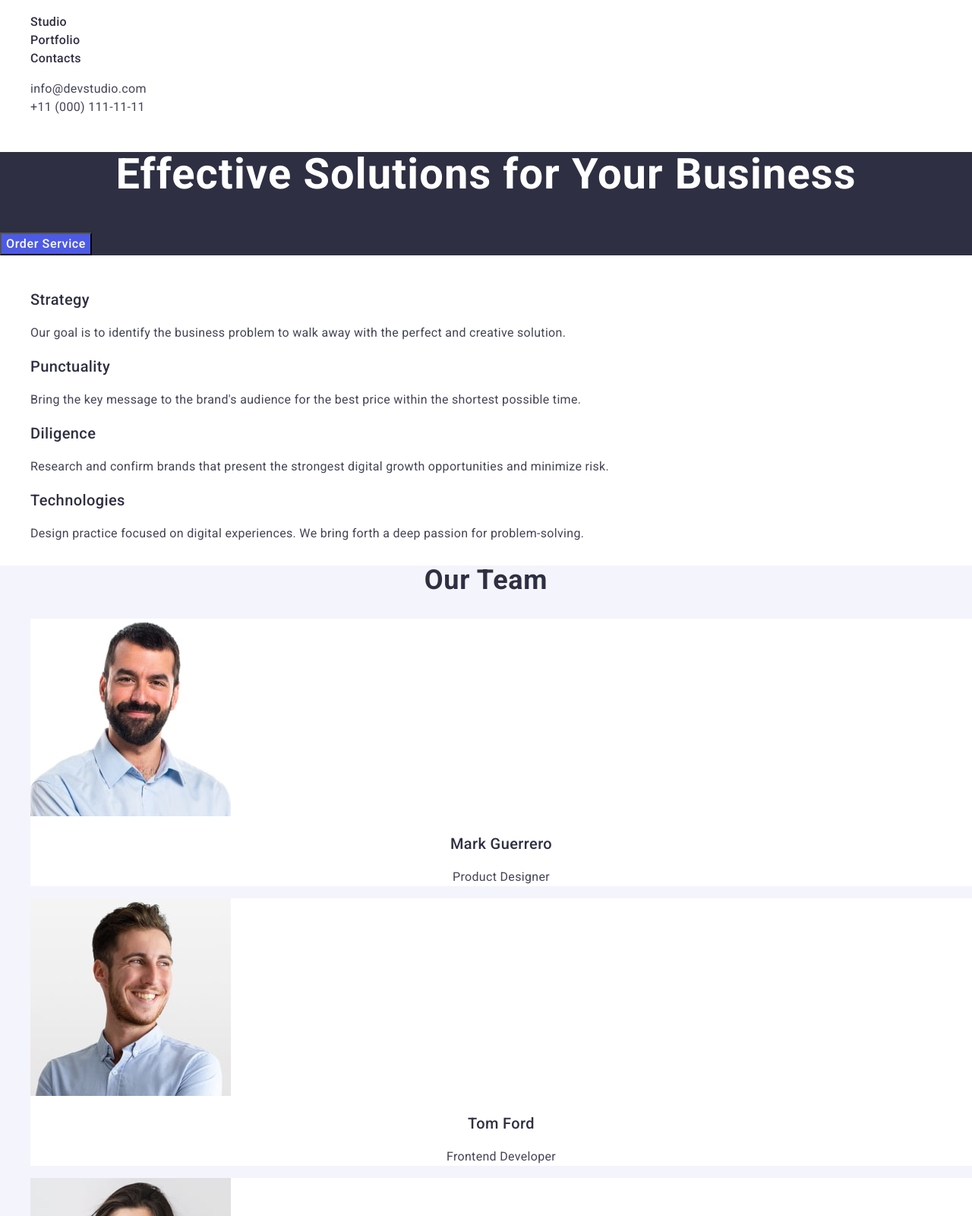
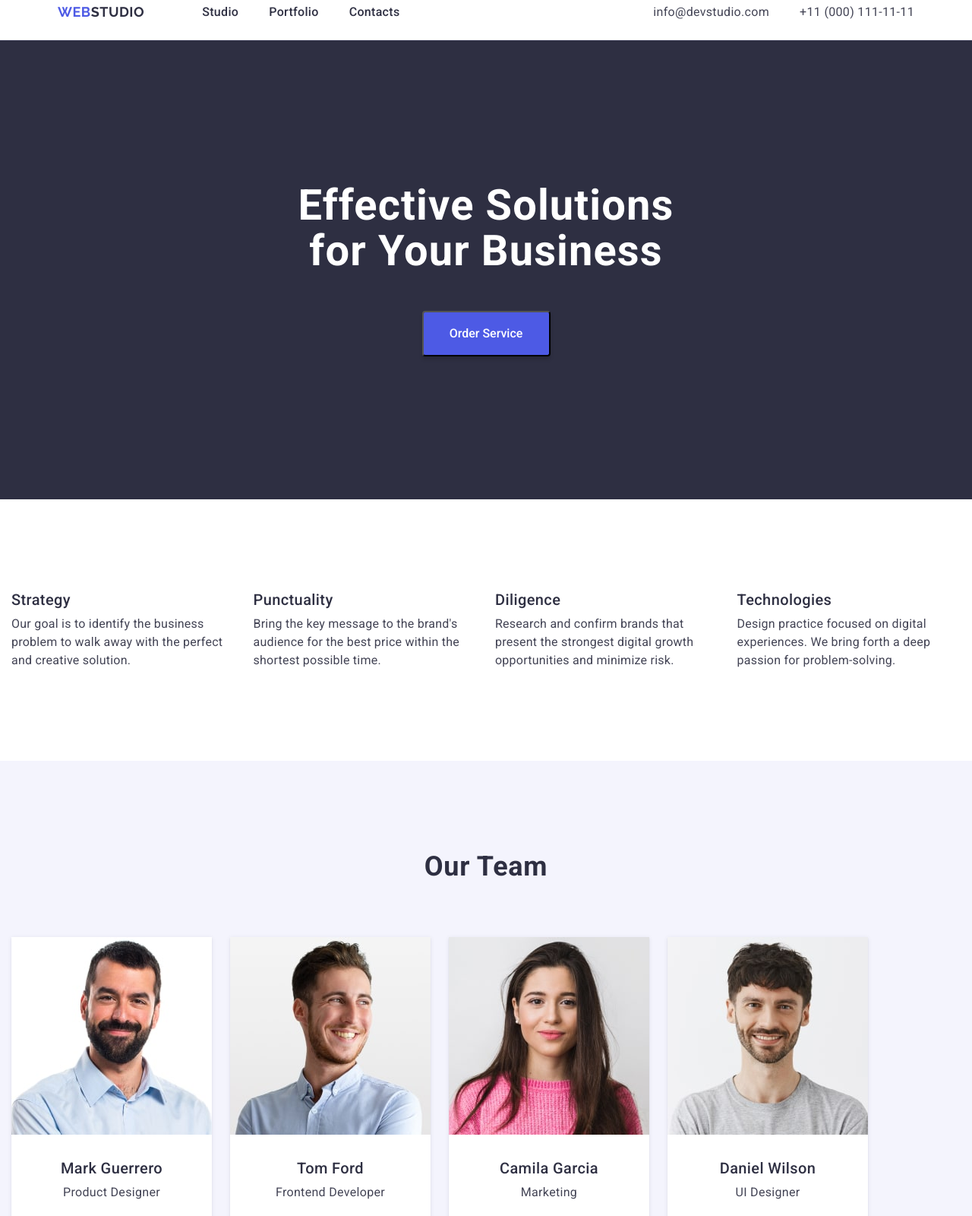
Before and after one commit to Dmytro-RAD/goit-markup-hw-03, a plain HTML site: page index.html in a window 1280 px wide. Shown: the part 20-1620 px from the top of the page at 76% size. Drawn offline with nearby package versions, Linux system fonts and the light colour scheme.

Commit message:
add all elements&styles

```diff
--- a/css/styles.css
+++ b/css/styles.css
@@ -4,8 +4,12 @@ body {
   background-color: #fff;
 }
 
+/* reset */
+
 ul,
 ol {
+  margin: 0;
+  padding: 0;
   list-style-type: none;
 }
 
@@ -13,10 +17,47 @@ a {
   text-decoration: none;
 }
 
+h1,
+h2,
+h3,
+h4,
+h5,
+h6,
+p {
+  margin: 0;
+}
+
+img {
+  display: block;
+  min-width: 100%;
+  height: auto;
+}
+
+/* common */
+
+.container {
+  width: 1158px;
+  padding: 0 15px;
+  margin: 0 auto;
+}
+
+/* Header Section */
+
 .pege-header {
+  border-bottom: 1px solid #e7e9fc;
   font-family: 'Roboto', sans-serif;
   color: #2e2f42;
   background-color: #ffffff;
+}
+
+.header-container {
+  display: flex;
+  align-items: center;
+}
+
+.header-nav {
+  display: flex;
+  align-items: center;
 }
 
 .logo {
@@ -29,11 +70,24 @@ a {
   color: #4d5ae5;
 }
 
+.header-logo {
+  padding: 24px 0;
+  margin-right: 76px;
+}
+
 .header-logo .logo-part {
   color: #2e2f42;
 }
 
+.nav-list {
+  display: flex;
+  align-items: center;
+  gap: 40px;
+}
+
 .nav-link {
+  display: block;
+  padding: 24px 0;
   font-weight: 500;
   font-size: 16px;
   line-height: 1.5;
@@ -43,9 +97,18 @@ a {
 
 .contacts {
   font-style: normal;
+  margin-left: auto;
 }
 
-.address-contacts {
+.contacts-list {
+  display: flex;
+  align-items: center;
+  gap: 40px;
+}
+
+.contacts-link {
+  display: block;
+  padding: 24px 0;
   font-size: 16px;
   line-height: 1.5;
   letter-spacing: 0.02em;
@@ -59,11 +122,19 @@ a {
   color: #404bbf;
 }
 
+/* Section One*/
+
 .section-one {
   background: #2e2f42;
+  padding-top: 188px;
+  padding-bottom: 188px;
 }
 
 .main-title {
+  display: block;
+  width: 496px;
+  padding-bottom: 48px;
+  margin: 0 auto;
   font-size: 56px;
   line-height: 1.07;
   letter-spacing: 0.02em;
@@ -72,14 +143,20 @@ a {
 }
 
 .button-mainpage {
+  display: block;
+  margin: 0 auto;
   font-family: inherit;
-  background: #4d5ae5;
   cursor: pointer;
   font-weight: 500;
   font-size: 16px;
   line-height: 1.5;
-  letter-spacing: 0.04em;
   color: #fff;
+  border-radius: 4px;
+  padding: 16px 32px;
+  width: 169px;
+  height: auto;
+  box-shadow: 0 4px 4px 0 rgba(0, 0, 0, 0.15);
+  background: #4d5ae5;
 }
 
 .button-mainpage:hover,
@@ -87,13 +164,35 @@ a {
   background: #404bbf;
 }
 
+/* Advantages Section */
+
+.advantages-container {
+  width: 100%;
+  height: auto;
+  margin-top: 120px;
+  margin-bottom: 120px;
+}
+
 .visually-hidden {
+  position: absolute;
+  width: 1px;
   margin: -1px;
   border: 0;
+  padding: 0;
   white-space: nowrap;
   clip-path: inset(100%);
   clip: rect(0 0 0 0);
   overflow: hidden;
+}
+
+.advantages-list {
+  display: flex;
+  gap: 24px;
+  align-items: stretch;
+}
+
+.advantages-item {
+  width: calc((100% - 72px) / 4);
 }
 
 .tilte-list {
@@ -102,29 +201,50 @@ a {
   line-height: 1.2;
   letter-spacing: 0.02em;
   color: #2e2f42;
+  padding-bottom: 8px;
 }
 
 .text-section-two {
   font-size: 16px;
   line-height: 1.5;
-  letter-spacing: 0.02em;
+  letter-spacing: 0.015em;
   color: #434455;
 }
 
-.tilte-our-team {
+/* Our Team Section */
+
+.ourteam-container {
+  width: 100%;
+  height: auto;
+  padding-top: 120px;
+  padding-bottom: 120px;
+  background: #f4f4fd;
+}
+
+.tilte-ourteam {
   font-size: 36px;
   line-height: 1.11;
   letter-spacing: 0.02em;
   text-align: center;
   text-transform: capitalize;
   color: #2e2f42;
+  height: auto;
+  margin: 0 auto;
+  padding-bottom: 72px;
 }
 
-.our-team {
-  background: #f4f4fd;
+.cards-list {
+  display: flex;
+  gap: 24px;
+  width: calc((100% - 72px) / 4);
 }
 
-.our-team-card {
+.cards-item {
+  border-radius: 0 0 4px 4px;
+  width: 264px;
+  height: auto;
+  box-shadow: 0 2px 1px 0 rgba(46, 47, 66, 0.08),
+    0 1px 1px 0 rgba(46, 47, 66, 0.16), 0 1px 6px 0 rgba(46, 47, 66, 0.08);
   background: #fff;
 }
 
@@ -135,27 +255,77 @@ a {
   letter-spacing: 0.02em;
   text-align: center;
   color: #2e2f42;
+  margin: 0 auto;
+  padding-top: 32px;
+  padding-bottom: 8px;
 }
 
-.ourteam-text {
+.ourteam-position {
   font-size: 16px;
   line-height: 1.5;
   letter-spacing: 0.02em;
   text-align: center;
   color: #434455;
+  margin: 0 auto;
+  padding-bottom: 32px;
 }
 
-.title-ourportfolio {
+/* Our Portfolio Section */
+
+.portfolio-container {
+  width: 100%;
+  height: auto;
+  margin-top: 120px;
+  margin-bottom: 120px;
+  background: #fff;
+}
+
+.main-title-portfolio {
   font-size: 36px;
   line-height: 1.11;
   letter-spacing: 0.02em;
   text-align: center;
   text-transform: capitalize;
   color: #2e2f42;
+  margin: 0 auto;
+  padding-bottom: 72px;
 }
 
-.card-ourportfolio {
-  background: #fff;
+.row-up {
+  display: flex;
+  gap: 24px;
+  justify-content: center;
+  width: 100%;
+  height: auto;
+  padding-bottom: 48px;
+}
+
+.row-down {
+  display: flex;
+  gap: 24px;
+  justify-content: center;
+  width: 100%;
+  height: auto;
+}
+
+.card-list {
+  display: flex;
+  flex-direction: column;
+  align-items: center;
+  width: calc((100% - 120px) / 6);
+}
+
+.card-item {
+  width: 360px;
+  height: auto;
+}
+
+.card-content {
+  border-bottom: 1px solid #e7e9fc;
+  border-left: 1px solid #e7e9fc;
+  border-right: 1px solid #e7e9fc;
+  width: 360px;
+  height: auto;
 }
 
 .portfolio-tiltle {
@@ -164,6 +334,9 @@ a {
   line-height: 1.2;
   letter-spacing: 0.02em;
   color: #2e2f42;
+  padding-top: 32px;
+  padding-bottom: 8px;
+  padding-left: 16px;
 }
 
 .portfolio-text {
@@ -171,6 +344,15 @@ a {
   line-height: 1.5;
   letter-spacing: 0.02em;
   color: #434455;
+  padding-bottom: 32px;
+  padding-left: 16px;
+}
+
+/* Footer Section */
+
+.footer-container {
+  padding-top: 100px;
+  padding-bottom: 100px;
 }
 
 .page-footer {
@@ -178,12 +360,15 @@ a {
 }
 
 .footer-logo .logo-part {
+  padding-bottom: 16px;
   color: #f4f4fd;
 }
 
 .footer-text {
+  padding-top: 16px;
   font-size: 16px;
   line-height: 1.5;
   letter-spacing: 0.02em;
   color: #f4f4fd;
+  width: 264px;
 }
--- a/index.html
+++ b/index.html
@@ -21,6 +21,7 @@
   </head>
   <body>
     <header class="pege-header">
+      <div class="container header-container">
         <nav class="header-nav">
           <a class="logo header-logo" href="./index.html"
             >Web<span class="logo-part">Studio</span>
@@ -34,51 +35,55 @@
           </ul>
         </nav>
         <address class="contacts">
-        <ul>
+          <ul class="contacts-list">
             <li>
-            <a class="address-contacts" href="mailto:info@devstudio.com"
+              <a class="contacts-link" href="mailto:info@devstudio.com"
                 >info@devstudio.com</a
               >
             </li>
             <li>
-            <a class="address-contacts" href="tel:+110001111111"
+              <a class="contacts-link" href="tel:+110001111111"
                 >+11 (000) 111-11-11</a
               >
             </li>
           </ul>
         </address>
+      </div>
     </header>
     <main>
       <section class="section-one">
+        <div class="container">
           <h1 class="main-title">Effective Solutions for Your Business</h1>
           <button type="button" class="button-mainpage">Order Service</button>
+        </div>
       </section>
 
       <section>
+        <div class="container advantages-container">
           <h2 class="visually-hidden">Our advantages</h2>
-        <ul>
-          <li>
+          <ul class="advantages-list">
+            <li class="advantages-item">
               <h3 class="tilte-list">Strategy</h3>
               <p class="text-section-two">
-              Our goal is to identify the business problem to walk away with the
-              perfect and creative solution.
+                Our goal is to identify the business problem to walk away with
+                the perfect and creative solution.
               </p>
             </li>
-          <li>
+            <li class="advantages-item">
               <h3 class="tilte-list">Punctuality</h3>
               <p class="text-section-two">
                 Bring the key message to the brand's audience for the best price
                 within the shortest possible time.
               </p>
             </li>
-          <li>
+            <li class="advantages-item">
               <h3 class="tilte-list">Diligence</h3>
               <p class="text-section-two">
                 Research and confirm brands that present the strongest digital
                 growth opportunities and minimize risk.
               </p>
             </li>
-          <li>
+            <li class="advantages-item">
               <h3 class="tilte-list">Technologies</h3>
               <p class="text-section-two">
                 Design practice focused on digital experiences. We bring forth a
@@ -86,12 +91,14 @@
               </p>
             </li>
           </ul>
+        </div>
       </section>
 
       <section class="our-team">
-        <h2 class="tilte-our-team">Our Team</h2>
-        <ul>
-          <li class="our-team-card">
+        <div class="container ourteam-container">
+          <h2 class="tilte-ourteam">Our Team</h2>
+          <ul class="cards-list">
+            <li class="cards-item">
               <img
                 src="./images/img-1.jpg"
                 alt="man_Mark"
@@ -99,9 +106,9 @@
                 height="260"
               />
               <h3 class="ourteam-subtitle">Mark Guerrero</h3>
-            <p class="ourteam-text">Product Designer</p>
+              <p class="ourteam-position">Product Designer</p>
             </li>
-          <li class="our-team-card">
+            <li class="cards-item">
               <img
                 src="./images/img-2.jpg"
                 alt="man_Tom"
@@ -109,9 +116,9 @@
                 height="260"
               />
               <h3 class="ourteam-subtitle">Tom Ford</h3>
-            <p class="ourteam-text">Frontend Developer</p>
+              <p class="ourteam-position">Frontend Developer</p>
             </li>
-          <li class="our-team-card">
+            <li class="cards-item">
               <img
                 src="./images/img-3.jpg"
                 alt="woman_Camila"
@@ -119,9 +126,9 @@
                 height="260"
               />
               <h3 class="ourteam-subtitle">Camila Garcia</h3>
-            <p class="ourteam-text">Marketing</p>
+              <p class="ourteam-position">Marketing</p>
             </li>
-          <li class="our-team-card">
+            <li class="cards-item">
               <img
                 src="./images/img-4.jpg"
                 alt="man_Daniel"
@@ -129,85 +136,104 @@
                 height="260"
               />
               <h3 class="ourteam-subtitle">Daniel Wilson</h3>
-            <p class="ourteam-text">UI Designer</p>
+              <p class="ourteam-position">UI Designer</p>
             </li>
           </ul>
+        </div>
       </section>
 
-      <section>
-        <h2 class="title-ourportfolio">Our Portfolio</h2>
-        <ul>
-          <li class="card-ourportfolio">
+      <section class="portfolio-container">
+        <div class="container">
+          <h2 class="main-title-portfolio">Our Portfolio</h2>
+          <ul class="row-up">
+            <li class="card-item card-list">
               <img
                 src="./images/portfolio-1.jpg"
                 alt="BankApp"
                 width="360"
                 height="300"
               />
+              <div class="card-content">
                 <h3 class="portfolio-tiltle">Banking App</h3>
                 <p class="portfolio-text">App</p>
+              </div>
             </li>
-          <li class="ocard-ourportfolio">
+            <li class="card-item">
               <img
                 src="./images/portfolio-2.jpg"
                 alt="Payment"
                 width="360"
                 height="300"
               />
+              <div class="card-content">
                 <h3 class="portfolio-tiltle">Cashless Payment</h3>
                 <p class="portfolio-text">Marketing</p>
+              </div>
             </li>
-          <li class="card-ourportfolio">
+            <li class="card-item">
               <img
                 src="./images/portfolio-3.jpg"
                 alt="Meditation App"
                 width="360"
                 height="300"
               />
+              <div class="card-content">
                 <h3 class="portfolio-tiltle">Meditation App</h3>
                 <p class="portfolio-text">App</p>
+              </div>
             </li>
-          <li class="card-ourportfolio">
+          </ul>
+          <ul class="row-down">
+            <li class="card-item">
               <img
                 src="./images/portfolio-4.jpg"
                 alt="Taxi Service"
                 width="360"
                 height="300"
               />
+              <div class="card-content">
                 <h3 class="portfolio-tiltle">Taxi Service</h3>
                 <p class="portfolio-text">Marketing</p>
+              </div>
             </li>
-          <li class="card-ourportfolio">
+            <li class="card-item">
               <img
                 src="./images/portfolio-5.jpg"
                 alt="Screen Illustrations"
                 width="360"
                 height="300"
               />
+              <div class="card-content">
                 <h3 class="portfolio-tiltle">Screen Illustrations</h3>
                 <p class="portfolio-text">Design</p>
+              </div>
             </li>
-          <li class="card-ourportfolio">
+            <li class="card-item">
               <img
                 src="./images/portfolio-6.jpg"
                 alt="Online Courses"
                 width="360"
                 height="300"
               />
+              <div class="card-content">
                 <h3 class="portfolio-tiltle">Online Courses</h3>
                 <p class="portfolio-text">Marketing</p>
+              </div>
             </li>
           </ul>
+        </div>
       </section>
     </main>
     <footer class="page-footer">
+      <div class="container footer-container">
         <a class="logo footer-logo" href="./index.html"
           >Web<span class="logo-part">Studio</span>
         </a>
         <p class="footer-text">
-        Increase the flow of customers and sales for your business with digital
-        marketing & growth solutions.
+          Increase the flow of customers and sales for your business with
+          digital marketing & growth solutions.
         </p>
+      </div>
     </footer>
   </body>
 </html>
```
Lines whose indentation alone changed are shown as unchanged.
